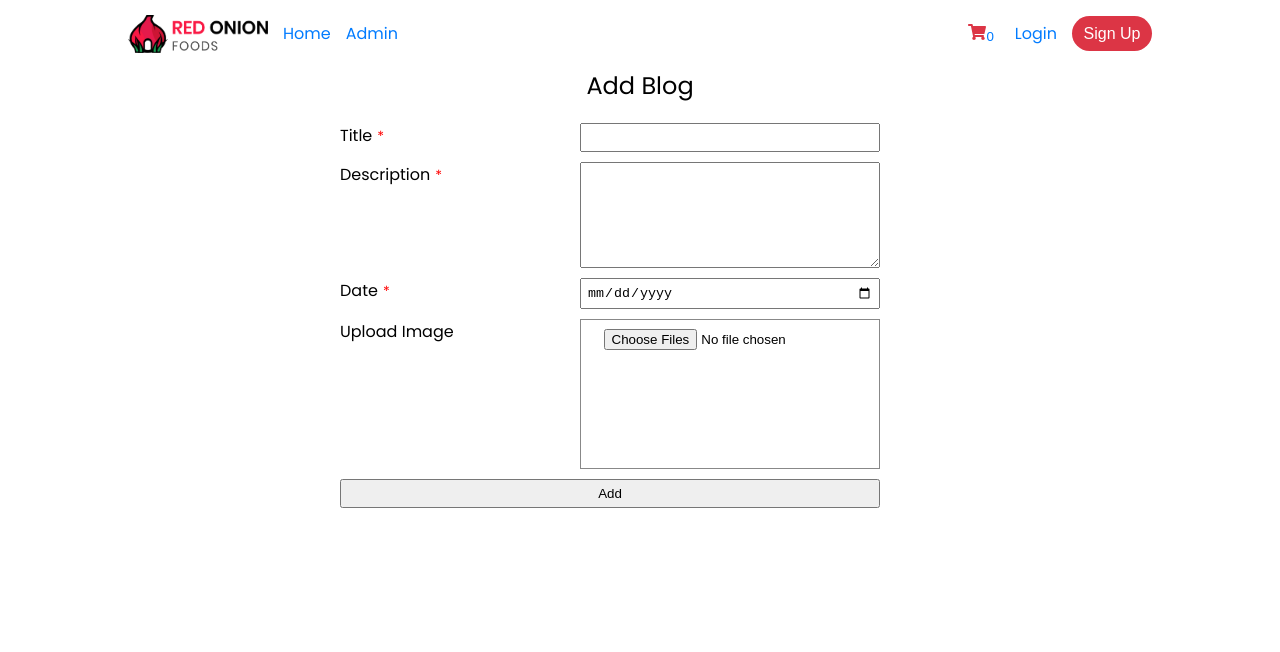
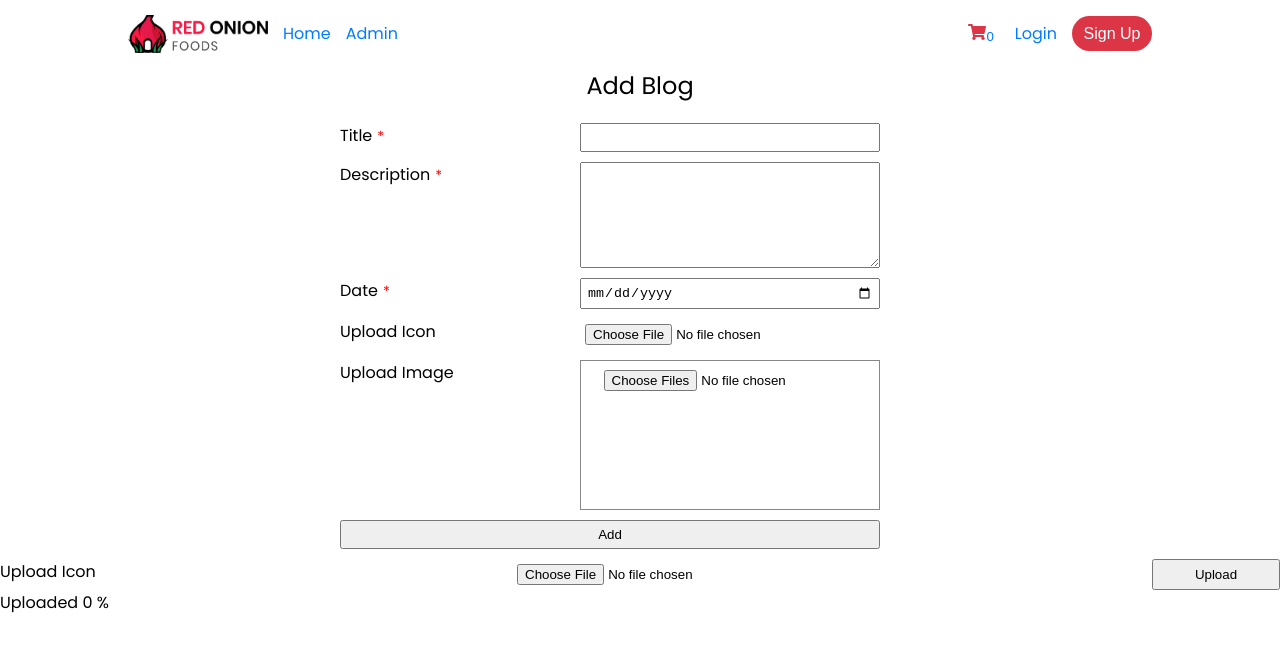
Before and after one commit to ShakhawatHossain13/food-app, a React (Create React App) app: page /add-blog in a window 1280 px wide. Shown: the top 652 px of the page. Built offline with nearby package versions, Linux system fonts and the light colour scheme.

Commit message:
Image upload to firebase storage

```diff
--- a/src/App.tsx
+++ b/src/App.tsx
@@ -17,6 +17,7 @@ import AddProduct from "./components/Dashboard/Product/AddProduct";
 import ProductList from "./components/Dashboard/Product/ProductList";
 import AddBlog from "./components/Dashboard/Blog/AddBlog";
 import BlogList from "./components/Dashboard/Blog/BlogList";
+import ImageUpload from "./database/ImageUpload";
 
 
 const App: React.FC = () => {
@@ -39,6 +40,7 @@ const App: React.FC = () => {
         <Route path="/add-blog" element={<AddBlog />} />
         <Route path="/blog-list" element={<BlogList />} />
       </Routes>
+      <ImageUpload />
     </React.Fragment>
   );
 };
--- a/src/components/Dashboard/Blog/AddBlog/index.tsx
+++ b/src/components/Dashboard/Blog/AddBlog/index.tsx
@@ -1,6 +1,8 @@
 import React from "react";
 import "./style.css";
 import MultipleImageUpload from "../../MultipleImageUpload";
+import { getDownloadURL, ref, uploadBytesResumable } from "firebase/storage";
+import { storage } from "../../../../database/firebaseConfig";
 
 type addBlogDataType = {
   title: string;
@@ -62,6 +64,7 @@ const AddBlog: React.FC = () => {
     setError(copyErrors);
     return hasError;
   };
+
   return (
     <React.Fragment>
       <section className="addBlog">
@@ -134,6 +137,19 @@ const AddBlog: React.FC = () => {
 
             <div className="addBlog__row__form__row">
               <label className="addBlog__row__form__row__label">
+                Upload Icon
+              </label>
+              <input
+                type="file"
+                id="icon"
+                name="icon"
+                // onChange={handleChange}
+                className="addBlog__row__form__row__input"
+              />
+            </div>
+
+            <div className="addBlog__row__form__row">
+              <label className="addBlog__row__form__row__label">
                 Upload Image
               </label>
               <MultipleImageUpload />
@@ -142,7 +158,7 @@ const AddBlog: React.FC = () => {
             <button
               type="submit"
               className="addBlog__row__form__row__button"
-              onClick={(e) => {
+              onClick={(e: any) => {
                 e.preventDefault();
                 if (isValid()) {
                   return;
--- /dev/null
+++ b/src/database/ImageUpload/index.tsx
@@ -0,0 +1,56 @@
+import { getDownloadURL, ref, uploadBytesResumable } from "firebase/storage";
+import React from "react";
+import { storage } from "../firebaseConfig";
+
+const ImageUpload = () => {
+  const [progress, setProgress] = React.useState<number>(0);
+
+  const uploadIcon = (file: File) => {
+    if (!file) return;
+    const storageRef = ref(storage, `/images/${file.name}`);
+    const uploadTask = uploadBytesResumable(storageRef, file);
+
+    uploadTask.on(
+      "state_changed",
+      (snapshot) => {
+        const prog = Math.round(
+          (snapshot.bytesTransferred / snapshot.totalBytes) * 100
+        );
+        setProgress(prog);
+      },
+      (err) => console.log(err),
+      () => {
+        getDownloadURL(uploadTask.snapshot.ref).then((downloadURL) => {
+          console.log("File available at", downloadURL);
+        });
+      }
+    );
+  };
+
+  const handleIconSubmit = (e: any) => {
+    e.preventDefault();
+    const file = e.target[0].files[0];
+    uploadIcon(file);
+  };
+
+  return (
+    <React.Fragment>
+      <form onSubmit={handleIconSubmit}>
+        <div className="addBlog__row__form__row">
+          <label className="addBlog__row__form__row__label">Upload Icon</label>
+          <input
+            type="file"
+            id="icon"
+            name="icon"
+            // onChange={handleChange}
+            className="addBlog__row__form__row__input"
+          />
+          <button type="submit">Upload</button>
+        </div>
+      </form>
+      <span>Uploaded {progress} %</span>
+    </React.Fragment>
+  );
+};
+
+export default ImageUpload;
--- a/src/database/firebaseConfig/index.ts
+++ b/src/database/firebaseConfig/index.ts
@@ -1,7 +1,7 @@
 
 import { initializeApp } from "firebase/app";
 import { getFirestore} from "firebase/firestore";
-
+import { getStorage} from "firebase/storage";
 
 
   const firebaseConfig = {
@@ -16,3 +16,4 @@ import { getFirestore} from "firebase/firestore";
 
   const app = initializeApp(firebaseConfig);
 export const firebaseDatabase = getFirestore(app);
+export const storage = getStorage(app);
```
